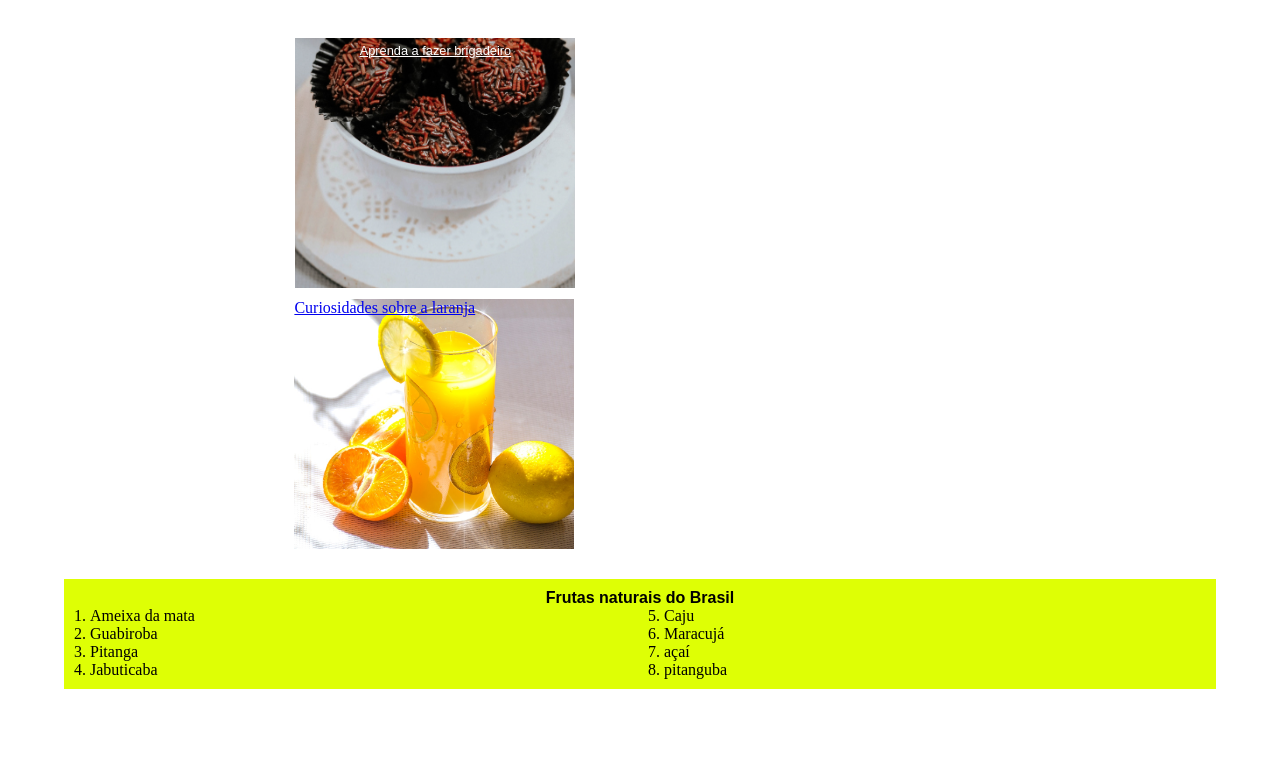
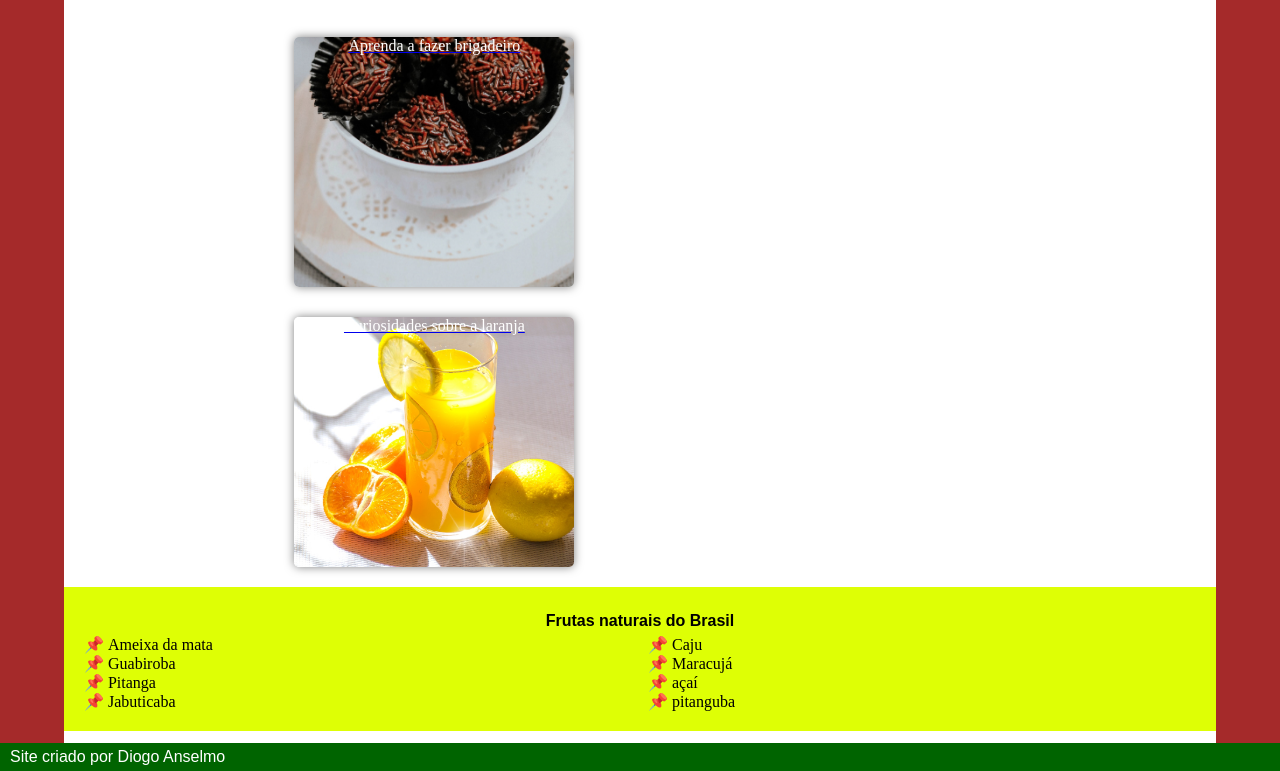
Before and after one commit to diogoanselmodasilva/site-receitas, a plain HTML site: page index.html in a window 1280 px wide. Shown: the part 146-917 px from the top of the page. Before the commit the page ends 889 px from the top, so only its background shows below. Drawn offline with Linux system fonts and the light colour scheme.

Commit message:
adição de novos efeitos
Adicionei efeito de zoom e um rodapé

```diff
--- a/estilos/style.css
+++ b/estilos/style.css
@@ -8,6 +8,10 @@
     --cor2: #B31F12;
     --cor3: #DEFF05;
     --cor4: #5401B8;
+}
+html, body {
+    box-sizing: border-box;
+    background-color: brown;
 }
 header {
     display: block;
@@ -57,7 +61,7 @@ main {
     position: relative;
     background-color: white;
     width: 90vw;
-    height: 100vh;
+    height: 800px;
     margin: auto;
 }
 article {
@@ -81,45 +85,99 @@ article p {
 article a p {
     color: white;
 }
-article a:hover p{
-    color: gray;
-    cursor: pointer;
-}
 div#ibrigadeiro {
     position: relative;
-    display: block;
     background: url(../midia/brigadeiro.jpg) no-repeat;
     background-size: cover;
     background-position: bottom;
     width: 280px;
     height: 250px;
-    border: 1px solid #fff;
     left: 20%;
     bottom: -40px;
+    text-align: center;
+    color: white;
+    box-shadow: 0px 0px 10px rgba(0, 0, 0, 0.500);
+    border-radius: 5px;
+    transition: all 0.6s cubic-bezier(0.165, 0.84, 0.44,1);
+}
+div#ibrigadeiro:hover {
+    color: gray;
+    transform: scale(1.2);
 }
 div#laranja {
     position: relative;
     width: 280px;
     height: 250px;
-    margin-top: 50px;
+    margin-top: 70px;
     background: url(../midia/suco-laranja.jpg);
     background-size: cover;
     background-position: bottom;
     left: 20%;
     bottom: -50%;
+    text-align: center;
+    color: white;
+    box-shadow: 0px 0px 10px rgba(0, 0, 0, 0.500);
+    border-radius: 5px;
+    transition: all 0.6s cubic-bezier(0.165, 0.84, 0.44, 1) ;
+}
+div#laranja:hover {
+    color: gray;
+    transform: scale(1.2);
+}
+div#brigadeir0:after {
+    position: absolute;
+    width: 100%;
+    height: 100%;
+    opacity: 0;
+    box-shadow: 5px 5px 0px rgba(0, 0, 0, 0.500);
+    transition: all cubic-bezier(0.165, 0.84, 0.44, 1);
+    transform: scale(1.5);
+    z-index: -1;
+}
+div#laranja:after {
+    position: absolute;
+    width: 100%;
+    height: 100%;
+    opacity: 0;
+    box-shadow: 5px 5px 0px rgba(0, 0, 0, 0.500);
+    transition: all cubic-bezier(0.165, 0.84, 0.44, 1);
+    transform: scale(1.5);
+    z-index: -1;
 }
 aside {
     background-color: var(--cor3);
     display: block;
-    margin-top: 30px;
-    padding: 10px;
+    margin-top: 20px;
+    padding: 20px;
+
 }
 aside h3 {
     font-family: Arial, Helvetica, sans-serif;
     text-align: center;
     font-size: 1em;
+    padding: 5px;
 }
-aside ol {
+aside ul {
+    list-style-type: "\1F4CC\00A0";
     list-style-position: inside;
     columns: 2;
 }
+footer{
+    background-color: darkgreen;
+}
+footer p{
+    font-family: Arial, Helvetica, sans-serif;
+    text-decoration: none;
+    font-size: 1em;
+    padding: 5px;
+    text-indent: 5px;
+    color: white;
+}
+footer a{
+    color: white;
+    text-decoration: none;
+}
+footer a:hover{
+    cursor: pointer;
+    color: darkblue;
+}
--- a/index.html
+++ b/index.html
@@ -31,7 +31,7 @@
             <h2 class="destaque">Seja bem vindo</h2>
             <p>Explore opções logo a baixo</p>
             <a href="brigadeiro.html" alt="site com receita para brigadeiro" target="_self">
-                <div id="ibrigadeiro"><p>Aprenda a fazer brigadeiro</p></div>
+                <div id="ibrigadeiro">Aprenda a fazer brigadeiro</div>
             </a>
             <a href="#"><div id="laranja">
                 Curiosidades sobre a laranja
@@ -39,7 +39,7 @@
         </article>
         <aside>
             <h3>Frutas naturais do Brasil</h3>
-            <ol>
+            <ul>
                 <li>Ameixa da mata</li>
                 <li>Guabiroba</li>
                 <li>Pitanga</li>
@@ -48,11 +48,11 @@
                 <li>Maracujá</li>
                 <li>açaí</li>
                 <li>pitanguba</li>
-            </ol>
+            </ul>
         </aside>
     </main>
     <footer>
-        <p></p>
+        <p>Site criado por <a href="https://github.com/diogoanselmodasilva">Diogo Anselmo</a></p>
     </footer>
 </body>
 </html>
```
